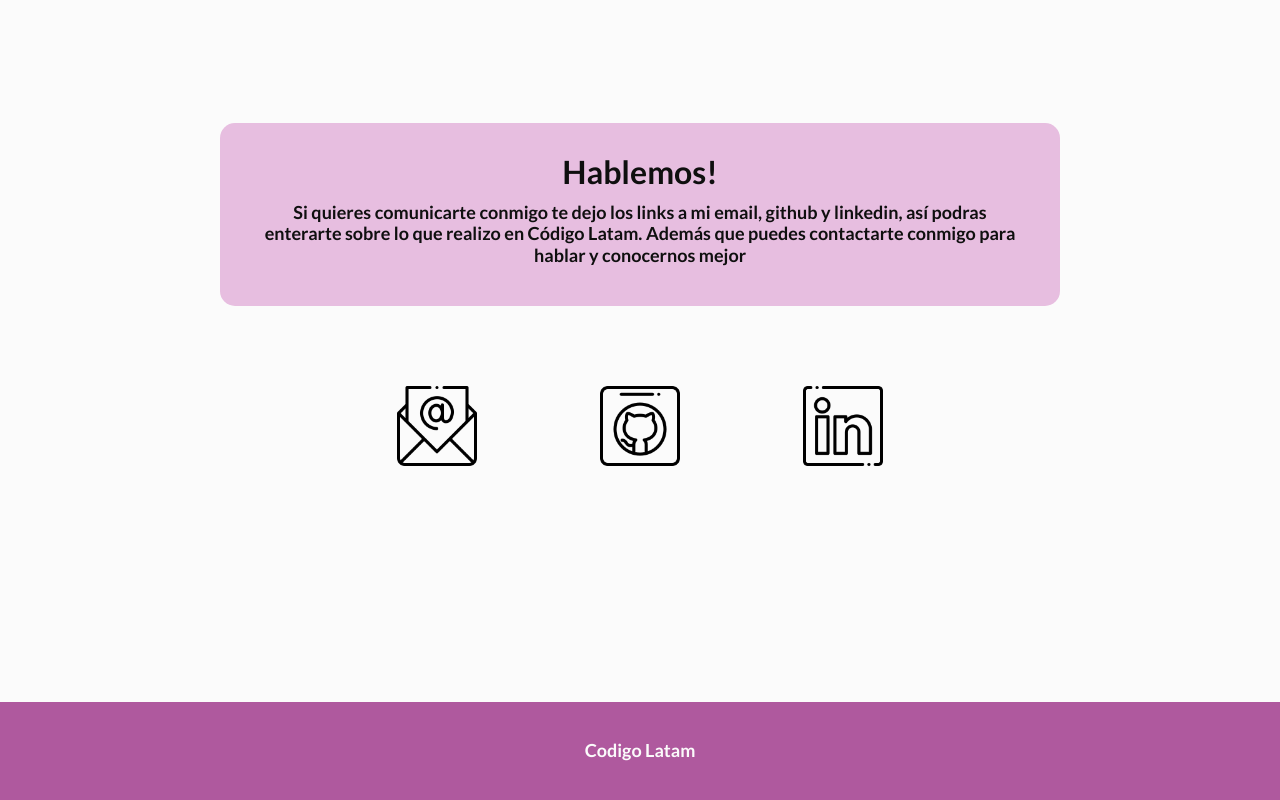
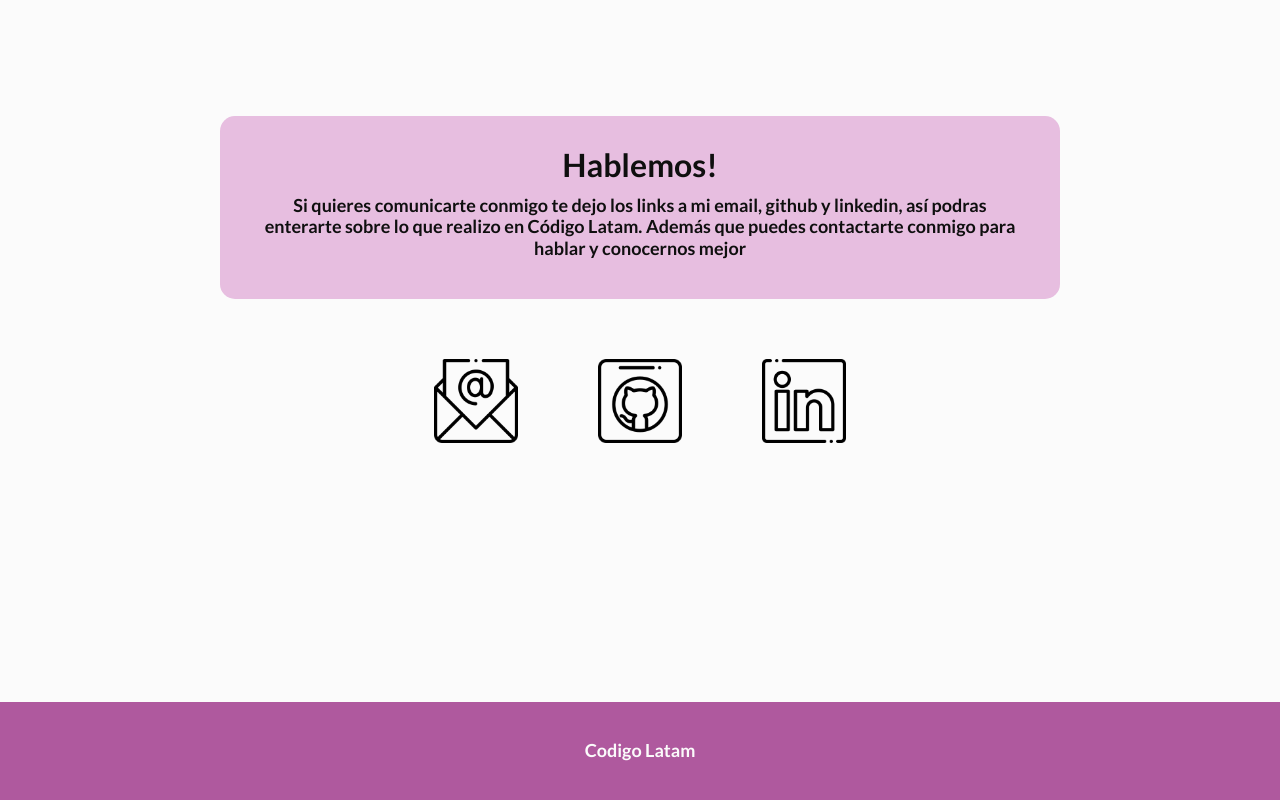
Before and after one commit to Melisa2109/proyecto-integrador-2, a plain HTML site: page index.html in a window 1280 px wide. Shown: the part 998-1798 px from the top of the page. Drawn offline with Linux system fonts and the light colour scheme; a web font is replaced by a local one.

Commit message:
revisiones

```diff
--- a/css/styles.css
+++ b/css/styles.css
@@ -16,6 +16,7 @@ body{
     color: #0f0f0f;
     font-size:  18px;
     line-height: 1.2;
+    max-width: 100%;
 }
 
 main {
@@ -112,7 +113,6 @@ body.mobile-menu-active ul#menu-principal {
 	height: 100%;
 }
 
-
 section {
     display: flex;
     align-items: center;
@@ -138,6 +138,11 @@ img{
     margin: 10px;
     /*margin: 40px;*/
 }
+
+#inicio{
+    padding: 16px;
+}
+
 
 h1{
     display: flex;
@@ -172,19 +177,15 @@ a {
     padding: 10px;
 }
 
-#logo-1, #logo-2, #logo-3{
-    /*width: 100px;*/
-    width: 90px;
-    padding: 10px;
-    /*margin-inline: 50px;*/
+ul#contact-links {
+    display: flex;
+    margin-top: 20px;
 }
 
-.logos{
-    /*padding-top: 70px;*/
-    display: flex;
-    flex-direction: row;
-    display: inline-block;
-    justify-content: space-around;
+ul#contact-links li {
+    margin: 16px;
+    padding: 8px;
+    border-radius: 4px;
 }
 
 .logos a :hover{
@@ -216,8 +217,7 @@ footer{
     background-color:  #af599e;
     color: #fbfbfb;
     padding: 3%;
-    display: flex;
-    justify-content: center;
+    text-align: center;
 }
 
 @media (min-width: 1024px) {
@@ -245,17 +245,9 @@ footer{
         font-size:  48px;
     }
 
-    #logo-1, #logo-2, #logo-3{
+    ul#contact-links li {
+        margin: 32px;
         width: 100px;
-        margin-inline: 50px;
-    }
-
-    .logos{
-        padding-top: 70px;
-        display: flex;
-        flex-direction: column;
-        display: inline-block;
-        justify-content: space-around;
     }
 
     #hablemos{
--- a/index.html
+++ b/index.html
@@ -4,7 +4,7 @@
     <meta charset="UTF-8">
     <meta http-equiv="X-UA-Compatible" content="IE=edge">
     <meta name="viewport" content="width=device-width, initial-scale=1.0">
-    <title>Proyecto Integrador Melisa Torrez</title>
+    <title>Melisa Torrez</title>
     <link rel="stylesheet" href="css/styles.css">
 </head>
 
```
Also changed, not shown: 1 other file.
